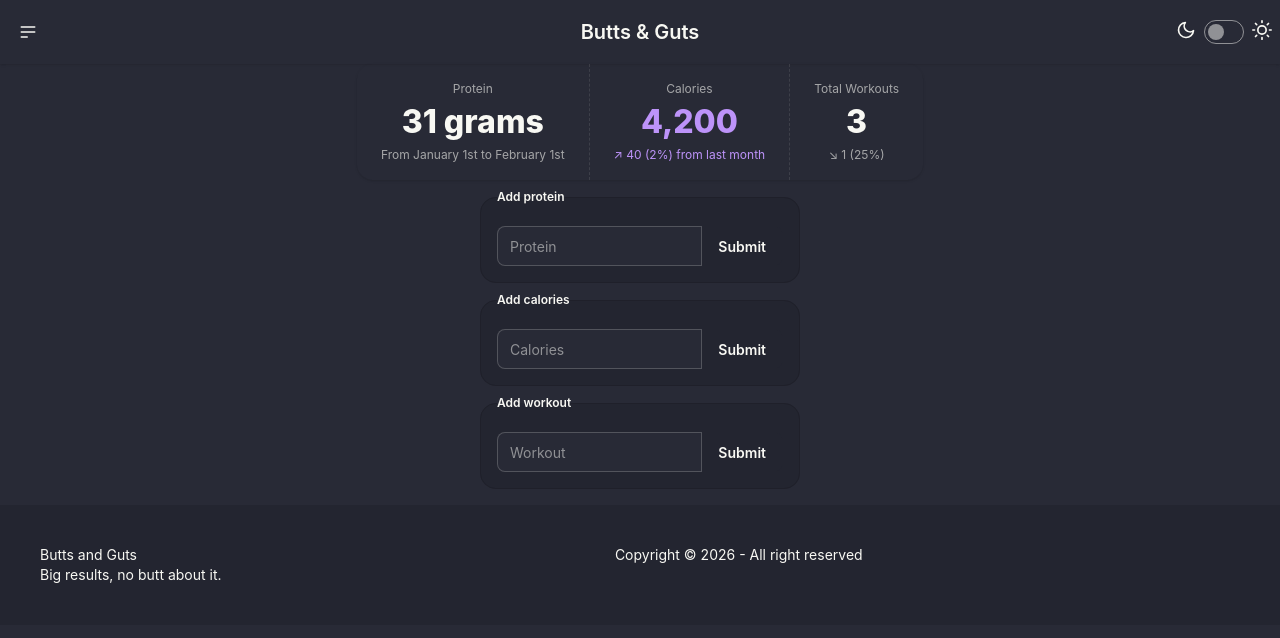
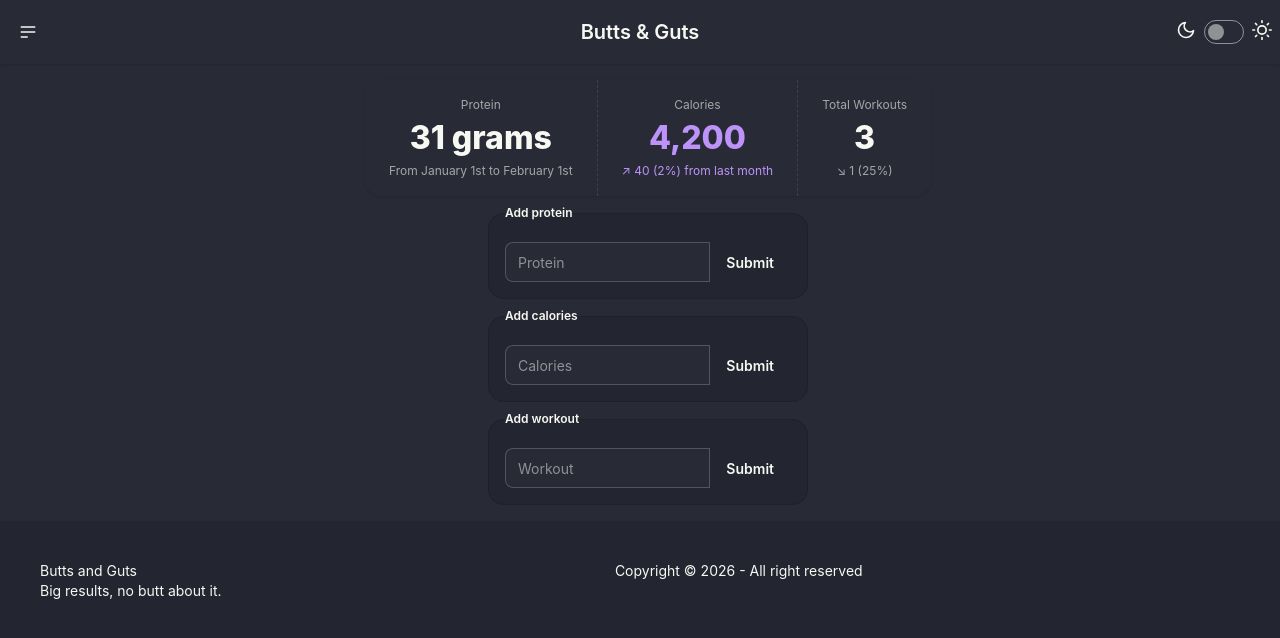
Before and after one commit to ArnauDavis/guts-butts, a React (Vite) app: page / in a window 1280 px wide. Shown: the top 638 px of the page. Built offline with nearby package versions, Linux system fonts and the light colour scheme.

Commit message:
spacing fixes

```diff
--- a/src/components/Header.jsx
+++ b/src/components/Header.jsx
@@ -2,7 +2,7 @@ import React from 'react'
 
 function Header() {
   return (
-    <div className="navbar bg-base-100 shadow-sm">
+    <div className="navbar bg-base-100 shadow-sm mb-4">
   <div className="navbar-start">
     <div className="dropdown">
       <div tabIndex={0} role="button" className="btn btn-ghost btn-circle">
--- a/src/components/StatChange.jsx
+++ b/src/components/StatChange.jsx
@@ -3,23 +3,23 @@ import React from 'react'
 function StatChange() {
   return (
     <>
-    <div className="flex items-center w-full flex-col">
+    <div className="flex items-center w-full flex-col mx-2">
     <fieldset className="fieldset bg-base-200 border-base-300 rounded-box w-xs border p-4">
-      <legend className="fieldset-legend">Add protein</legend>
+      <legend className="fieldset-legend whitespace-nowrap">Add protein</legend>
       <div className="join">
         <input type="number" className="input join-item" placeholder="Protein" />
         <button className="btn join-item">Submit</button>
       </div>
     </fieldset>
     <fieldset className="fieldset bg-base-200 border-base-300 rounded-box w-xs border p-4">
-      <legend className="fieldset-legend">Add calories</legend>
+      <legend className="fieldset-legend whitespace-nowrap">Add calories</legend>
       <div className="join">
         <input type="number" className="input join-item" placeholder="Calories" />
         <button className="btn join-item">Submit</button>
       </div>
     </fieldset>
     <fieldset className="fieldset bg-base-200 border-base-300 rounded-box w-xs border p-4">
-      <legend className="fieldset-legend">Add workout</legend>
+      <legend className="fieldset-legend whitespace-nowrap">Add workout</legend>
       <div className="join">
         <input type="number" className="input join-item" placeholder="Workout" />
         <button className="btn join-item">Submit</button>
--- a/src/components/TotalStats.jsx
+++ b/src/components/TotalStats.jsx
@@ -3,7 +3,7 @@ import React from 'react'
 function TotalStats() {
   return (
     <>
-    <div className="flex justify-center w-full">
+    <div className="flex justify-center w-full mx-2">
         <div className="stats stats-vertical lg:stats-horizontal shadow">
           <div className="stat place-items-center">
             <div className="stat-title">Protein</div>
```
